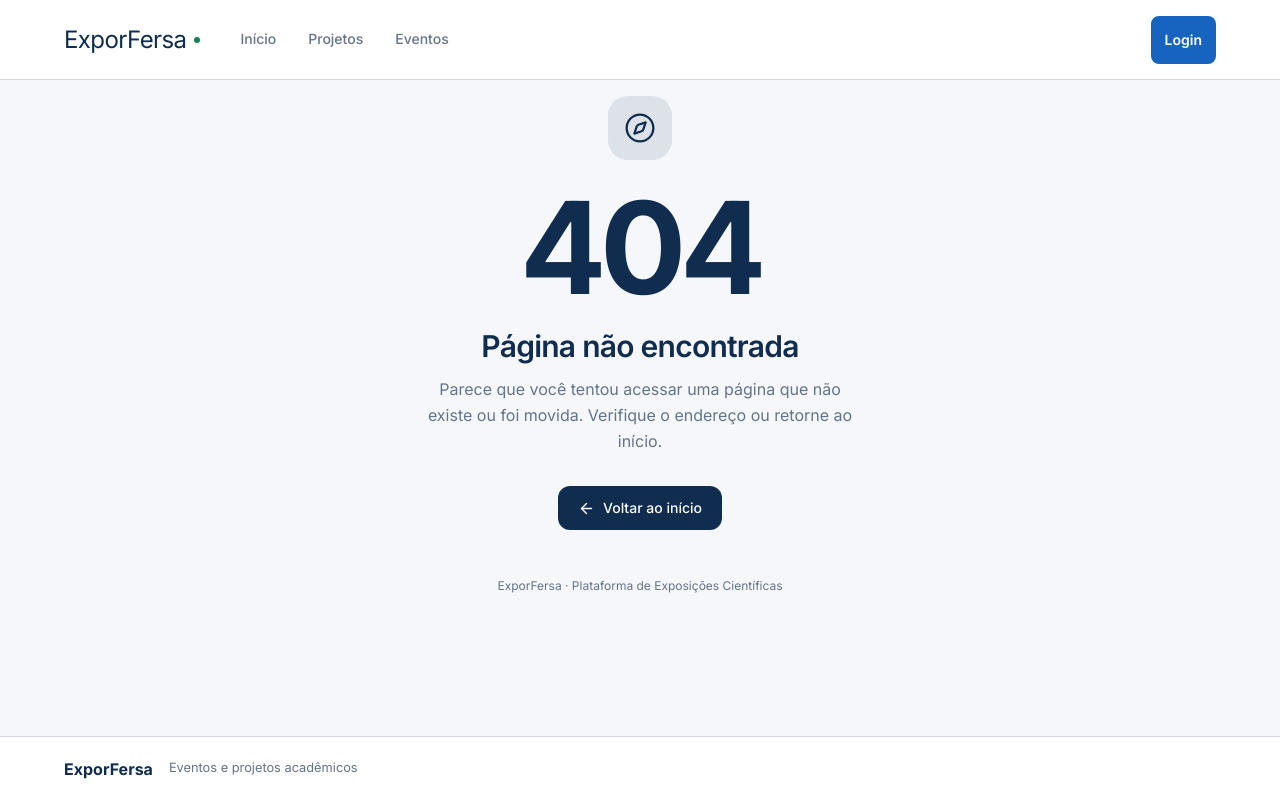
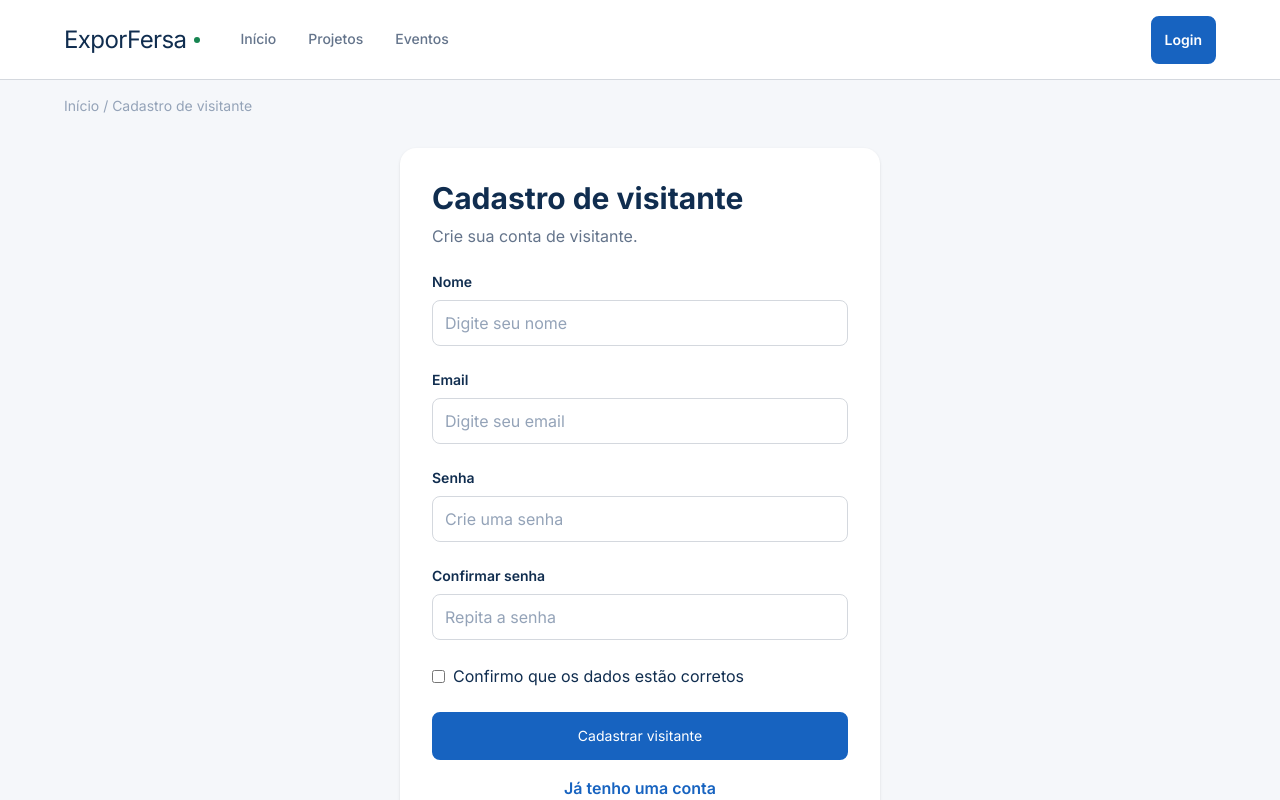
Before and after one commit to RickM19/Exporfersa-frontend, a React (Vite) app: page /cadastro in a window 1280 px wide. Shown: the top 800 px of the page. Built offline with nearby package versions, Linux system fonts and the light colour scheme.

Commit message:
feat. add login and register pages

```diff
--- /dev/null
+++ b/src/components/auth/AuthField.jsx
@@ -0,0 +1,25 @@
+import { cn } from "../../lib/cn";
+
+const AuthField = ({ id, label, error, ...props }) => {
+  return (
+    <div className="flex flex-col">
+      <label htmlFor={id} className="mb-2 text-sm font-semibold">
+        {label}
+      </label>
+
+      <input
+        id={id}
+        name={id}
+        className={cn(
+          "rounded-md border border-input px-3 py-2.5 placeholder:text-muted",
+          error && "border-danger"
+        )}
+        {...props}
+      />
+
+      <p className="mt-1 min-h-5 text-xs text-danger">{error}</p>
+    </div>
+  );
+};
+
+export default AuthField;
--- /dev/null
+++ b/src/components/auth/AuthLayout.jsx
@@ -0,0 +1,17 @@
+import Card from "../UI/Card";
+
+const AuthLayout = ({ breadcrumb, title, description, children }) => {
+  return (
+    <div className="flex flex-col gap-8">
+      <span className="text-sm text-muted">Início / {breadcrumb}</span>
+
+      <Card width="w-full max-w-[30rem]" className="mx-auto p-8">
+        <h1 className="text-3xl font-bold">{title}</h1>
+        <p className="mt-2 mb-6 text-text-secondary">{description}</p>
+        {children}
+      </Card>
+    </div>
+  );
+};
+
+export default AuthLayout;
--- a/src/components/routes/PublicRoute.jsx
+++ b/src/components/routes/PublicRoute.jsx
@@ -1,11 +1,12 @@
-import { Navigate, Outlet } from "react-router-dom";
+import { Navigate, Outlet, useLocation } from "react-router-dom";
 import { useAuth } from "../../hooks/useAuth";
 
 const PublicRoute = () => {
   const { isAuthenticated } = useAuth();
+  const location = useLocation();
 
   if (isAuthenticated) {
-    return <Navigate to="/" replace />;
+    return <Navigate to={location.state?.from ?? "/"} replace />;
   }
 
   return <Outlet />;
--- a/src/contexts/AuthProvider.jsx
+++ b/src/contexts/AuthProvider.jsx
@@ -3,6 +3,20 @@ import { AuthContext } from "./AuthContext";
 import { mockUsers } from "../mocks/users";
 
 const STORAGE_KEY = "exporfersa:user";
+// Usuários criados pela tela de cadastro (apenas enquanto a auth é mockada)
+const REGISTERED_USERS_KEY = "exporfersa:registered-users";
+
+const getRegisteredUsers = () => {
+  try {
+    const stored = JSON.parse(localStorage.getItem(REGISTERED_USERS_KEY));
+
+    return Array.isArray(stored) ? stored : [];
+  } catch {
+    return [];
+  }
+};
+
+const getAllUsers = () => [...mockUsers, ...getRegisteredUsers()];
 
 const getInitialUser = () => {
   try {
@@ -10,7 +24,7 @@ const getInitialUser = () => {
 
     if (!userId) return null;
 
-    const foundUser = mockUsers.find((user) => user.id === userId);
+    const foundUser = getAllUsers().find((user) => user.id === userId);
 
     if (!foundUser) {
       localStorage.removeItem(STORAGE_KEY);
@@ -29,7 +43,7 @@ const AuthProvider = ({ children }) => {
   const [user, setUser] = useState(getInitialUser);
 
   const login = (email, password) => {
-    const foundUser = mockUsers.find(
+    const foundUser = getAllUsers().find(
       (user) =>
         user.email.toLowerCase() === email.trim().toLowerCase() &&
         user.password === password
@@ -58,6 +72,48 @@ const AuthProvider = ({ children }) => {
     return { success: true };
   };
 
+  const register = ({ username, email, password }) => {
+    const normalizedEmail = email.trim().toLowerCase();
+
+    const emailInUse = getAllUsers().some(
+      (user) => user.email.toLowerCase() === normalizedEmail
+    );
+
+    if (emailInUse) {
+      return {
+        success: false,
+        message: "Já existe uma conta com este e-mail."
+      };
+    }
+
+    const newUser = {
+      id: crypto.randomUUID(),
+      email: normalizedEmail,
+      username: username.trim(),
+      password,
+      role: "USER"
+    };
+
+    try {
+      localStorage.setItem(
+        REGISTERED_USERS_KEY,
+        JSON.stringify([...getRegisteredUsers(), newUser])
+      );
+      localStorage.setItem(STORAGE_KEY, newUser.id);
+    } catch {
+      return {
+        success: false,
+        message: "Não foi possível concluir o cadastro."
+      };
+    }
+
+    const { password: _, ...authenticatedUser } = newUser;
+
+    setUser(authenticatedUser);
+
+    return { success: true };
+  };
+
   const logout = () => {
     try {
       localStorage.removeItem(STORAGE_KEY);
@@ -70,6 +126,7 @@ const AuthProvider = ({ children }) => {
     user,
     isAuthenticated: Boolean(user),
     login,
+    register,
     logout
   };
 
--- /dev/null
+++ b/src/pages/auth/Login.jsx
@@ -0,0 +1,94 @@
+import { useState } from "react";
+import { Link, useLocation, useNavigate } from "react-router-dom";
+import AuthLayout from "../../components/auth/AuthLayout";
+import AuthField from "../../components/auth/AuthField";
+import Button from "../../components/UI/Button";
+import { useAuth } from "../../hooks/useAuth";
+import { isValidEmail } from "../../utils/validators";
+
+const validate = ({ email, password }) => {
+  const errors = {};
+
+  if (!isValidEmail(email)) errors.email = "Informe um e-mail válido.";
+  if (!password) errors.password = "Informe sua senha.";
+
+  return errors;
+};
+
+const Login = () => {
+  const { login } = useAuth();
+  const navigate = useNavigate();
+  const location = useLocation();
+
+  const [form, setForm] = useState({ email: "", password: "" });
+  const [errors, setErrors] = useState({});
+  const [loginError, setLoginError] = useState("");
+
+  const handleChange = (e) => {
+    setForm({ ...form, [e.target.name]: e.target.value });
+  };
+
+  const handleSubmit = (e) => {
+    e.preventDefault();
+
+    const newErrors = validate(form);
+    setErrors(newErrors);
+    setLoginError("");
+
+    if (Object.keys(newErrors).length > 0) return;
+
+    const result = login(form.email, form.password);
+
+    if (!result.success) {
+      setLoginError(result.message);
+      return;
+    }
+
+    navigate(location.state?.from ?? "/", { replace: true });
+  };
+
+  return (
+    <AuthLayout
+      breadcrumb="Login"
+      title="Entrar no ExporFersa"
+      description="Acesse sua conta com email e senha."
+    >
+      <form onSubmit={handleSubmit} noValidate>
+        <AuthField
+          id="email"
+          label="Email"
+          type="email"
+          placeholder="Digite seu email"
+          value={form.email}
+          onChange={handleChange}
+          error={errors.email}
+        />
+        <AuthField
+          id="password"
+          label="Senha"
+          type="password"
+          placeholder="Digite sua senha"
+          value={form.password}
+          onChange={handleChange}
+          error={errors.password}
+        />
+
+        {loginError && (
+          <p className="mb-4 rounded-md bg-danger-50 p-3 text-sm text-danger">
+            {loginError}
+          </p>
+        )}
+
+        <Button htmlType="submit" value="Entrar" width="w-full" />
+      </form>
+
+      <p className="mt-4 text-center">
+        <Link to="/cadastro" className="font-semibold text-secondary">
+          Cadastre-se como visitante
+        </Link>
+      </p>
+    </AuthLayout>
+  );
+};
+
+export default Login;
--- /dev/null
+++ b/src/pages/auth/Register.jsx
@@ -0,0 +1,140 @@
+import { useState } from "react";
+import { Link, useNavigate } from "react-router-dom";
+import AuthLayout from "../../components/auth/AuthLayout";
+import AuthField from "../../components/auth/AuthField";
+import Button from "../../components/UI/Button";
+import { useAuth } from "../../hooks/useAuth";
+import { isValidEmail } from "../../utils/validators";
+
+const initialForm = {
+  name: "",
+  email: "",
+  password: "",
+  confirmPassword: "",
+  confirmData: false
+};
+
+const validate = (form) => {
+  const errors = {};
+
+  if (form.name.trim().length < 3) errors.name = "Informe seu nome.";
+  if (!isValidEmail(form.email)) errors.email = "Informe um e-mail válido.";
+  if (form.password.length < 6)
+    errors.password = "A senha deve ter pelo menos 6 caracteres.";
+  if (form.confirmPassword !== form.password)
+    errors.confirmPassword = "As senhas não coincidem.";
+  if (!form.confirmData)
+    errors.confirmData = "Confirme que os dados estão corretos.";
+
+  return errors;
+};
+
+const Register = () => {
+  const { register } = useAuth();
+  const navigate = useNavigate();
+
+  const [form, setForm] = useState(initialForm);
+  const [errors, setErrors] = useState({});
+  const [registerError, setRegisterError] = useState("");
+
+  const handleChange = (e) => {
+    const { name, value, type, checked } = e.target;
+    setForm({ ...form, [name]: type === "checkbox" ? checked : value });
+  };
+
+  const handleSubmit = (e) => {
+    e.preventDefault();
+
+    const newErrors = validate(form);
+    setErrors(newErrors);
+    setRegisterError("");
+
+    if (Object.keys(newErrors).length > 0) return;
+
+    const result = register({
+      username: form.name,
+      email: form.email,
+      password: form.password
+    });
+
+    if (!result.success) {
+      setRegisterError(result.message);
+      return;
+    }
+
+    navigate("/", { replace: true });
+  };
+
+  return (
+    <AuthLayout
+      breadcrumb="Cadastro de visitante"
+      title="Cadastro de visitante"
+      description="Crie sua conta de visitante."
+    >
+      <form onSubmit={handleSubmit} noValidate>
+        <AuthField
+          id="name"
+          label="Nome"
+          placeholder="Digite seu nome"
+          value={form.name}
+          onChange={handleChange}
+          error={errors.name}
+        />
+        <AuthField
+          id="email"
+          label="Email"
+          type="email"
+          placeholder="Digite seu email"
+          value={form.email}
+          onChange={handleChange}
+          error={errors.email}
+        />
+        <AuthField
+          id="password"
+          label="Senha"
+          type="password"
+          placeholder="Crie uma senha"
+          value={form.password}
+          onChange={handleChange}
+          error={errors.password}
+        />
+        <AuthField
+          id="confirmPassword"
+          label="Confirmar senha"
+          type="password"
+          placeholder="Repita a senha"
+          value={form.confirmPassword}
+          onChange={handleChange}
+          error={errors.confirmPassword}
+        />
+
+        <label className="flex items-center gap-2">
+          <input
+            type="checkbox"
+            name="confirmData"
+            checked={form.confirmData}
+            onChange={handleChange}
+          />
+          Confirmo que os dados estão corretos
+        </label>
+        <p className="mt-1 min-h-5 text-xs text-danger">{errors.confirmData}</p>
+
+        {registerError && (
+          <p className="mb-4 rounded-md bg-danger-50 p-3 text-sm text-danger">
+            {registerError}
+          </p>
+        )}
+
+        <Button htmlType="submit" value="Cadastrar visitante" width="w-full" />
+      </form>
+
+      <p className="mt-4 text-center">
+        <Link to="/login" className="font-semibold text-secondary">
+          Já tenho uma conta
+        </Link>
+      </p>
+    </AuthLayout>
+  );
+};
+
+export default Register;
--- a/src/routes/AppRoutes.jsx
+++ b/src/routes/AppRoutes.jsx
@@ -22,6 +22,9 @@ import EditInstitution from "../pages/institutions/EditInstitution";
 import ManageAdvisors from "../pages/advisors/ManageAdvisors";
 import RegisterAdvisor from "../pages/advisors/RegisterAdvisor";
 import EditAdvisor from "../pages/advisors/EditAdvisor";
+import { PublicRoute } from "../components/routes/PublicRoute";
+import Login from "../pages/auth/Login";
+import Register from "../pages/auth/Register";
 
 const AppRoutes = () => {
   const [projects, setProjects] = useState(mockProjects);
@@ -32,6 +35,11 @@ const AppRoutes = () => {
       <Routes>
         <Route path="/" element={<Content />}>
           <Route index element={<Home projects={projects} events={events} />} />
+
+          <Route element={<PublicRoute />}>
+            <Route path="login" element={<Login />} />
+            <Route path="cadastro" element={<Register />} />
+          </Route>
 
           <Route path="/eventos" element={<ViewEvents events={events} />} />
           <Route path="/eventos/1" element={<EventPage />} />
--- /dev/null
+++ b/src/utils/validators.js
@@ -0,0 +1,2 @@
+export const isValidEmail = (email) =>
+  /^[^\s@]+@[^\s@]+\.[^\s@]+$/.test(email.trim());
```
